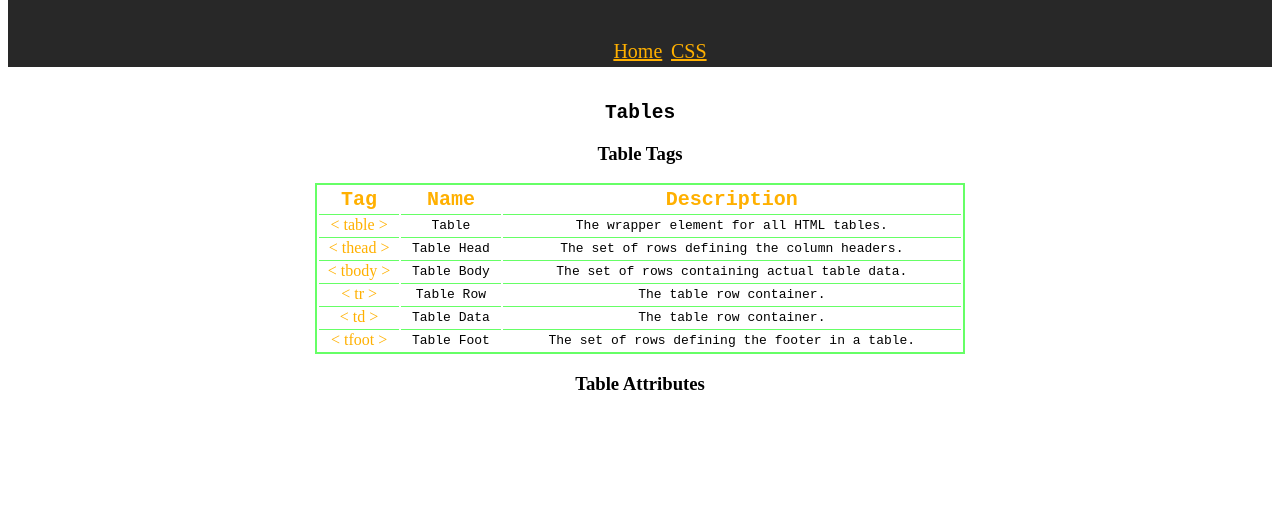
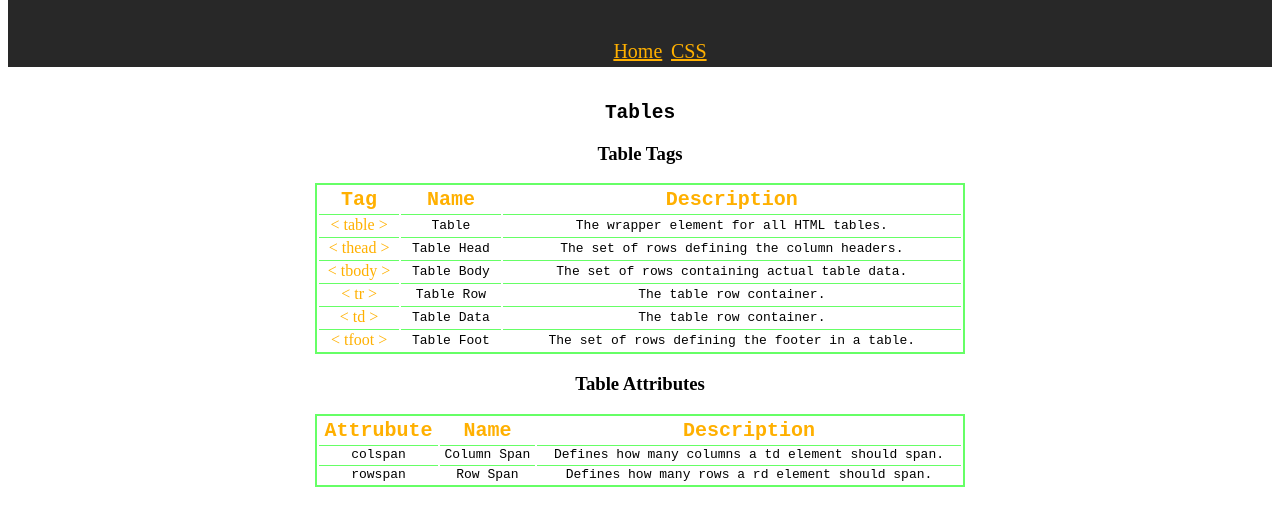
Before and after one commit to glittercoveredcoder/cheat-sheet, a plain HTML site: page html.html in a window 1280 px wide. Shown: the part 160-686 px from the top of the page. Drawn offline with Linux system fonts and the light colour scheme; a web font is replaced by a local one.

Commit message:
added table of table attributes

```diff
--- a/html.html
+++ b/html.html
@@ -101,6 +101,37 @@
           </tbody>
         </table>
         <h3>Table Attributes</h3>
+        <table>
+          <thead>
+            <tr>
+              <th>Attrubute</th>
+              <th>Name</th>
+              <th>Description</th>
+            </tr>
+          </thead>
+          <tbody>
+            <tr>
+              <td>
+                colspan
+              </td>
+              <td>
+                Column Span
+              </td>
+              <td>
+                Defines how many columns a td element should span.
+              </td>
+            </tr>
+            <tr>
+              <td>rowspan</td>
+              <td>
+                Row Span
+              </td>
+              <td>
+                Defines how many rows a rd element should span.
+              </td>
+            </tr>
+          </tbody>
+        </table>
       </section>
 
   </body>
```
